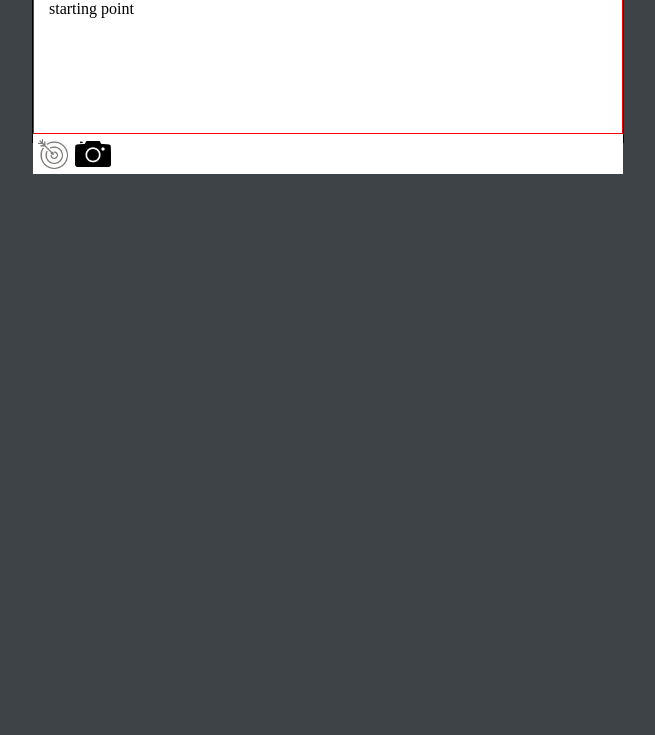
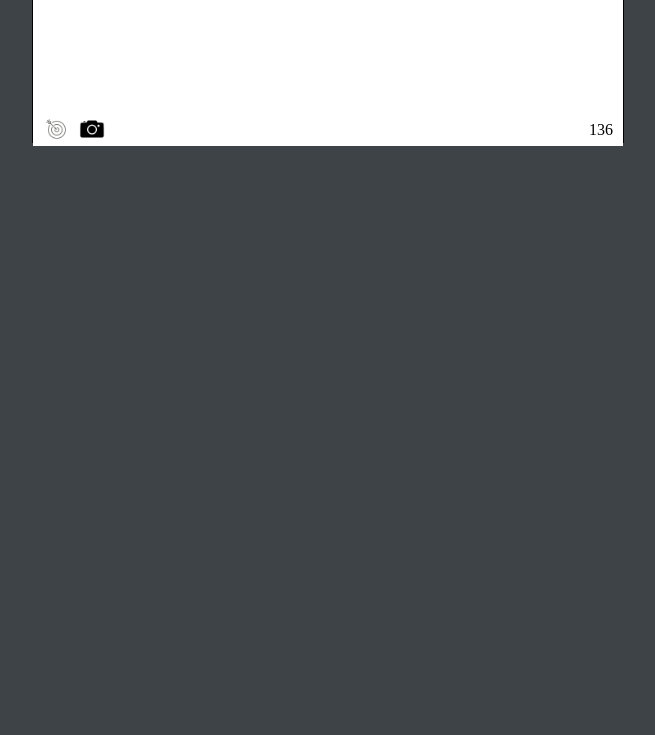
Before and after one commit to hinzed1127/twitter-modal, a React app: page / in a window 1280 px wide. Shown: the part 65-800 px from the top of the page, without its empty margins (312-967 px from the left). Built offline with nearby package versions, Linux system fonts and the light colour scheme.

Commit message:
Change div to textarea, add charactersLeft, WIP on tweet and footer communicating

```diff
--- a/src/components/footer.js
+++ b/src/components/footer.js
@@ -1,10 +1,11 @@
 import React from 'react';
 
-const Footer = () => {
+const Footer = ({tweetLength}) => {
     return (
         <div className="footer">
             <img className="arrow-target" src="./assets/arrow-target.png" />
             <img className="camera" src="./assets/camera.png" />
+            <span className="characters-left">{140-tweetLength}</span>
         </div>
     )
 };
--- a/src/components/tweet-content.js
+++ b/src/components/tweet-content.js
@@ -1,10 +1,13 @@
 import React from 'react';
 
-const TweetContent = () => {
+const TweetContent = ({tweet}) => {
     return (
-        <div className="tweet" contenteditable="true">
-            starting point
-        </div>
+        <textarea
+            className="tweet"
+            placeholder="Tweet something!"
+            value={tweet}
+            onChange={event => console.log(event.target.value)}>
+        </textarea>
     );
 };
 
--- a/src/index.js
+++ b/src/index.js
@@ -6,12 +6,20 @@ import TweetContent from './components/tweet-content';
 import Footer from './components/footer';
 
 class App extends Component {
+    constructor(props) {
+        super(props);
+
+        this.state = {
+            tweet: 'test'
+        };
+    }
+
     render() {
         return (
             <div>
                 <Header/>
-                <TweetContent />
-                <Footer />
+                <TweetContent tweet={this.state.tweet} onTweetChange />
+                <Footer tweetLength={this.state.tweet.length} />
             </div>
         );
     }
--- a/style/style.css
+++ b/style/style.css
@@ -16,6 +16,7 @@ body {
 }
 
 .user-handle {
+    margin-left: 5px;
     color: #989898;
 }
 
@@ -30,14 +31,19 @@ img {
     float: right;
 }
 
-.chevron,
-.arrow-target,
-.camera {
+.chevron {
     color: #686868;
 }
 
 .arrow-target {
     transform: scaleY(-1);
+}
+
+.arrow-target,
+.camera {
+    max-height: 65%;
+    margin-top: 10px;
+    margin-left: 10px;
 }
 
 .user,
@@ -49,8 +55,9 @@ img {
 
 .tweet {
   height: 118px;
-  padding: 15px;
-  border: 1px solid red;
+  width: 586px;
+  border: none;
+  resize: none;
   background-color: #fff;
   overflow: scroll;
 }
@@ -58,4 +65,11 @@ img {
 .footer {
   height: 40px;
   background-color: #fff;
+  margin-top: -4px;
 }
+
+.characters-left {
+    float: right;
+    margin-top: 15px;
+    margin-right: 10px;
+}
```
